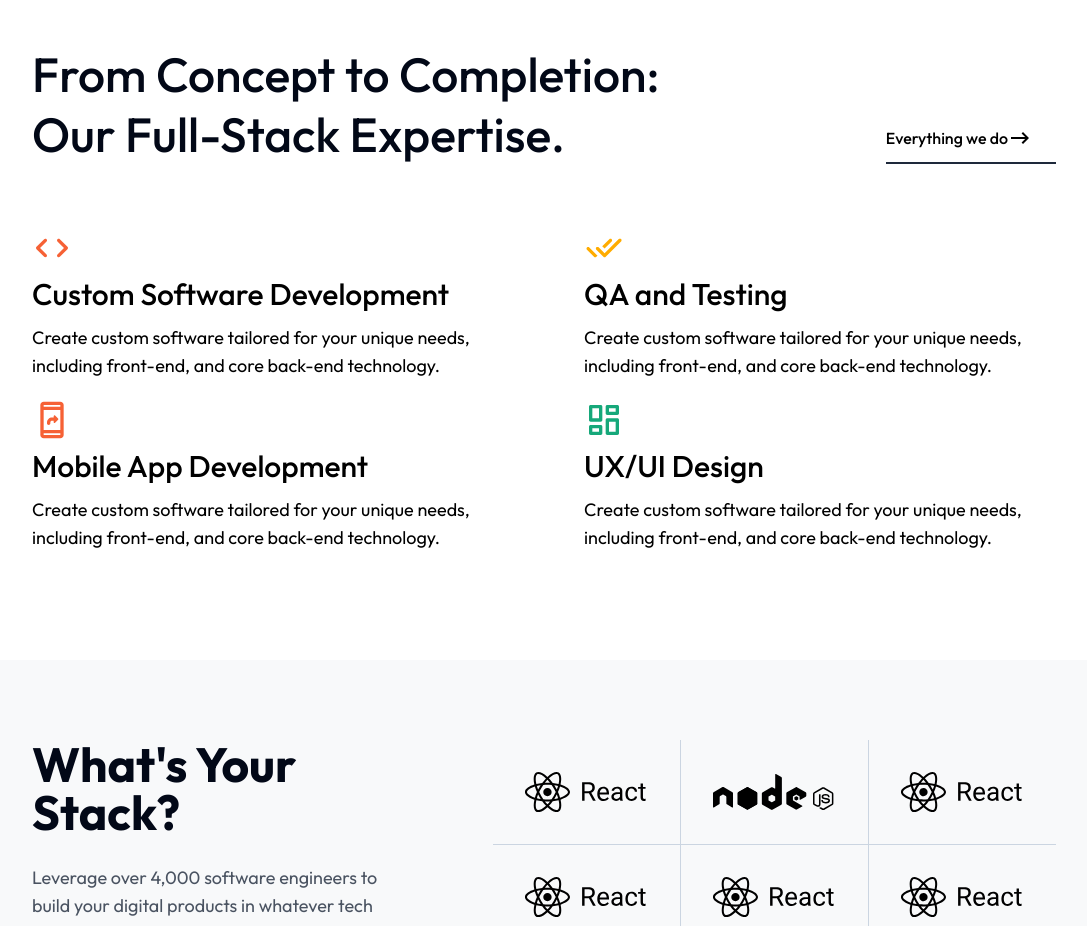
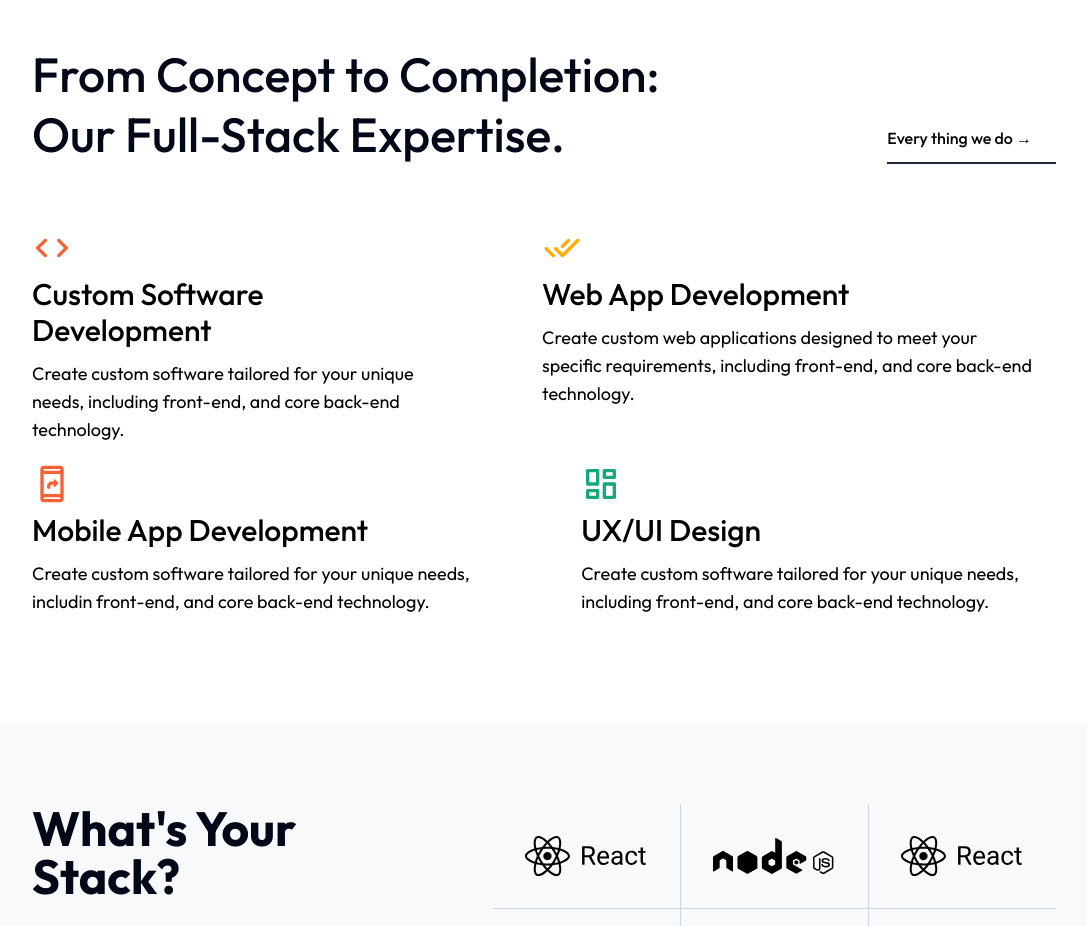
Before and after one commit to ShahzadDiyal/IndiaDigitals, a Next.js app in the folder IndiaDigitals-main/: page /software-development-services in a window 1280 px wide. Shown: the part 1080-2006 px from the top of the page, without its empty margins (96-1183 px from the left). Built offline with nearby package versions, Linux system fonts and the light colour scheme.

Commit message:
expertise section localization

```diff
--- a/IndiaDigitals-main/src/components/home/Expertise.js
+++ b/IndiaDigitals-main/src/components/home/Expertise.js
@@ -1,6 +1,12 @@
+"use client";
 import React from "react";
+import { useTranslations } from "next-intl";
+import Image from "next/image";
+
 
 const Expertise = () => {
+    const t = useTranslations("home-page");
+
   return (
     <div className="relative w-full pt-20 pb-24 ">
       {/* // content */}
@@ -8,11 +14,11 @@ const Expertise = () => {
 
       <div className="xl:flex block text-center items-center xl:justify-around max-w-6xl m-auto  sm:px-24 xl:px-0 2xl:-mt-16">
         <div className="text-gray-500 font-bold mb-8 xl:mb-0 text-[1.6rem] leading-8 sm:leading-10 sm:text-4xl">
-          500+ companies rely <br /> on our{" "}
+          {t("trustedBy1")} <br /> {t("trustedBy2")}{" "}
           <span className="underline decoration-orange-600/95">
-            top 1% talent
+            {t("trustedByHighlight")}
           </span>{" "}
-          to <br /> scale their dev teams
+          <br />  {t("trustedBy3")}
           <span className="text-orange-600/95">.</span>
         </div>
         <div className="text-gray-500 hidden md:flex gap-6  items-center font-bold text-4xl  h-[240px]">
@@ -441,23 +447,18 @@ const Expertise = () => {
       <div className="xl:mt-28 mt-24 xl:px-32 md:px-8 px-5 ">
         <div className="md:flex block justify-between items-end">
           <h1 className="text-[2rem] md:text-4xl xl:text-5xl  font-medium leading-[40px] md:leading-[45px] xl:leading-[60px]">
-            From Concept to Completion:
+            {t("fromConcept")}
             <br />
-            Our Full-Stack Expertise.
+             {t("fullStackExpertise")}
           </h1>
           <p className=" text-md my-14 md:my-0 font-medium gap-2 w-fit border-b-2  border-slate-800 pb-3 pr-6">
             <span className="h-full inline-flex cursor-pointer custom-hover-translate text-black">
-              <a href="/solutions"> Everything we do</a>
-              <svg
-                width="24"
-                height="24"
-                className="transition-colors duration-300 w-6 h-6"
-                viewBox="0 0 24 24"
-                fill="currentColor"
-                xmlns="http://www.w3.org/2000/svg"
-              >
-                <path d="M3 13L17.17 13L13.59 16.59L15 18L21 12L15 6L13.59 7.41L17.17 11L3 11L3 13Z"></path>
-              </svg>
+              <a href="/solutions">
+              {t("everythingWeDo")}
+              <span className="rtl:inline ltr:hidden">←</span>
+                      <span className="ltr:inline rtl:hidden">→</span>
+                      </a>
+
             </span>
           </p>
         </div>
@@ -484,11 +485,10 @@ const Expertise = () => {
               />
             </span>
             <h1 className="text-2xl lg:text-3xl font-medium text-black">
-              Custom Software Development
+              {t("services.customSoftware.heading")}
             </h1>
             <p className="text-lg py-3 text-black">
-              Create custom software tailored for your unique needs, including
-              front-end, and core back-end technology.
+              {t("services.customSoftware.description")}
             </p>
           </div>
           <div className="lg:pr-6">
@@ -506,11 +506,10 @@ const Expertise = () => {
               />
             </span>
             <h1 className="text-2xl lg:text-3xl font-medium text-black">
-              QA and Testing
+             {t("services.webApp.heading")}
             </h1>
             <p className="text-lg py-3 text-black">
-              Create custom software tailored for your unique needs, including
-              front-end, and core back-end technology.
+               {t("services.webApp.description")}
             </p>
           </div>
         </div>
@@ -530,11 +529,10 @@ const Expertise = () => {
               />
             </span>
             <h1 className="text-2xl lg:text-3xl font-medium text-black">
-              Mobile App Development
+              {t("services.mobileApp.heading")}
             </h1>
             <p className="text-lg py-3 text-black">
-              Create custom software tailored for your unique needs, including
-              front-end, and core back-end technology.
+              {t("services.mobileApp.description")}
             </p>
           </div>
           <div className="lg:pr-6">
@@ -552,11 +550,10 @@ const Expertise = () => {
               />
             </span>
             <h1 className="text-2xl lg:text-3xl font-medium text-black">
-              UX/UI Design
+               {t("services.uxUi.heading")}
             </h1>
             <p className="text-lg py-3 text-black">
-              Create custom software tailored for your unique needs, including
-              front-end, and core back-end technology.
+              {t("services.uxUi.description")}
             </p>
           </div>
         </div>
--- a/IndiaDigitals-main/src/locales/ar.json
+++ b/IndiaDigitals-main/src/locales/ar.json
@@ -6,6 +6,39 @@
         "description1": "احصل على أكثر من 4000 مهندس برمجيات متوافقين مع المناطق الزمنية",
         "description2": "ولديهم خبرة في أكثر من 100 تقنية.",
         "scheduleacall": "حدد موعدًا لمكالمة"
+    },
+    "home-page": {
+        "trustedBy1": "تعتمد أكثر من 500 شركة",
+        "trustedBy2": "على",
+        "trustedByHighlight": "أفضل 1٪ من المواهب",
+        "trustedBy3": "لتوسيع فرق التطوير الخاصة بهم",
+        "fromConcept": "من الفكرة إلى الإنجاز:",
+        "fullStackExpertise": "خبرتنا الكاملة في تطوير البرمجيات.",
+        "everythingWeDo": " كل ما نقوم به",
+        "asfeatured": " كما ظهر في",
+        "featuredQuote": "في عام 2022، أضافت شركة DH Solutions عدد 227 عميلًا في الولايات المتحدة فقط، ولديها حاليًا 445 عميلًا حول العالم في أكثر من 100 صناعة، بدءًا من شركات Fortune 500 إلى الشركات الناشئة.",
+        "techStackHeading": "نعم، نحن نغطي مجموعتك التقنية.",
+        "techStack-p1": "يضم فريقنا الذي يزيد عن 4000 خبيرًا متخصصين في كل",
+        "techStack-p2": "لغات البرمجة تقريبًا.",
+        "allTechnologies": "جميع التقنيات التي نعمل بها",
+        "services": {
+            "customSoftware": {
+                "heading": "تطوير البرمجيات المخصصة",
+                "description": "أنشئ برمجيات مخصصة مصممة خصيصًا لتلبية احتياجاتك الفريدة، بما في ذلك الواجهة الأمامية وتقنيات الخلفية الأساسية."
+            },
+            "mobileApp": {
+                "heading": "تطوير تطبيقات الجوال",
+                "description": "أنشئ تطبيقات جوال مخصصة تناسب احتياجاتك الخاصة، وتشمل الواجهة الأمامية وتقنيات الخلفية الأساسية."
+            },
+            "webApp": {
+                "heading": "تطوير تطبيقات الويب",
+                "description": "أنشئ تطبيقات ويب مخصصة مصممة لتلبية متطلباتك الخاصة، بما في ذلك الواجهة الأمامية وتقنيات الخلفية الأساسية."
+            },
+            "uxUi": {
+                "heading": "تصميم تجربة المستخدم وواجهة المستخدم",
+                "description": "أنشئ تصاميم UX/UI حديثة وسهلة الاستخدام تتناسب مع احتياجاتك."
+            }
+        }
     },
     "navbar": {
         "services": "الخدمات",
--- a/IndiaDigitals-main/src/locales/en.json
+++ b/IndiaDigitals-main/src/locales/en.json
@@ -6,6 +6,39 @@
         "description1": "Access 4,000+ timezone aligned software engineers ",
         "description2": "with experience in 100+ technologies.",
         "scheduleacall": "Schedule A Call"
+    },
+    "home-page": {
+        "trustedBy1": "500+ companies rely",
+        "trustedBy2": "on our",
+        "trustedByHighlight": "top 1% talent",
+        "trustedBy3": "to scale their dev teams",
+        "fromConcept": "From Concept to Completion:",
+        "fullStackExpertise": "Our Full-Stack Expertise.",
+        "everythingWeDo": "Every thing we do ",
+        "asfeatured": "As featured in",
+        "featuredQuote": "“In 2022, DH Solutions added 227 clients just in the U.S. alone and currently has 445 clients worldwide across over 100 industries, from Fortune 500 companies to startups”",
+        "techStackHeading": "Yes. We cover your tech stack",
+        "techStack-p1": "Our 4,000+ team has expertise in almost every ",
+        "techStack-p2": "programming language.",
+        "allTechnologies": "All Technologies we work with",
+        "services": {
+            "customSoftware": {
+                "heading": "Custom Software Development",
+                "description": "Create custom software tailored for your unique needs, including front-end, and core back-end technology."
+            },
+            "mobileApp": {
+                "heading": "Mobile App Development",
+                "description": "Create custom software tailored for your unique needs, includin front-end, and core back-end technology."
+            },
+            "webApp": {
+                "heading": "Web App Development",
+                "description": "Create custom web applications designed to meet your specific requirements, including front-end, and core back-end technology."
+            },
+            "uxUi": {
+                "heading": "UX/UI Design",
+                "description": "Create custom software tailored for your unique needs, including front-end, and core back-end technology."
+            }
+        }
     },
     "navbar": {
         "services": "Services",
```
